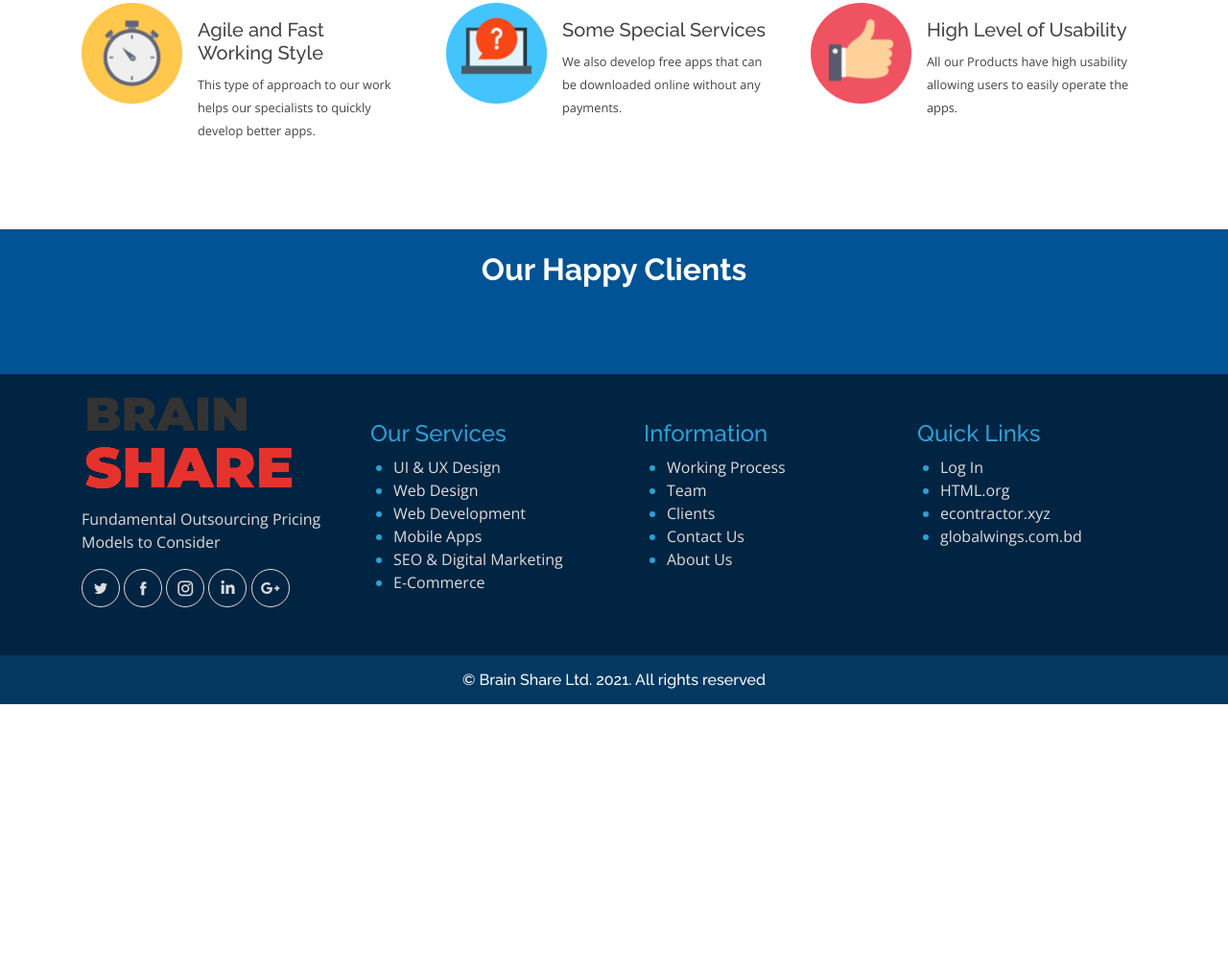
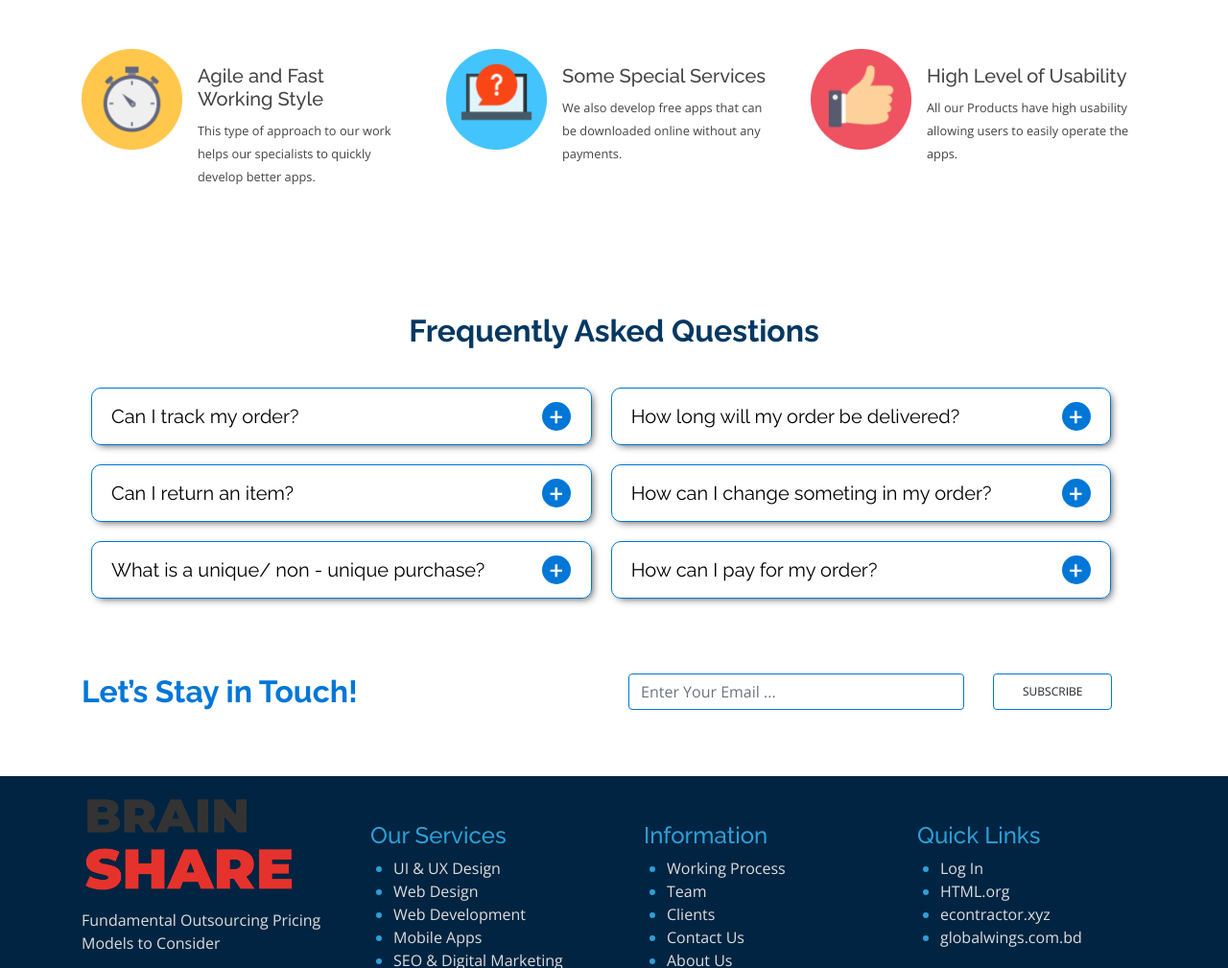
Before and after one commit to JoynalAbedin88/BrainShare, a plain HTML site: page service.html in a window 1280 px wide. Shown: the part 2973-3982 px from the top of the page at 96% size. Before the commit the page ends 3707 px from the top, so only its background shows below. Drawn offline with nearby package versions, Linux system fonts and the light colour scheme.

Commit message:
Design services page

```diff
--- a/assets/css/style.css
+++ b/assets/css/style.css
@@ -1322,3 +1322,80 @@ section {
   overflow: hidden;
   padding: 1em;
 }
+#question  .item{
+  border: 1px solid #0077D7;
+  border-radius: 10px;
+  box-sizing: border-box;
+  box-shadow: 3px 3px 9px -3px;
+  float: left;
+  overflow: hidden;
+  padding: .5em;
+  position: relative;
+  margin: 10px;
+}
+#question  .item h3 button{
+  border: none;
+  text-decoration: none;
+  color: #000;
+  font-size: 20px;
+  text-align: left;
+}
+#question  .item h3 button:focus{
+  box-shadow: none;
+}
+#question  .item h3 button span{
+  position: absolute;
+  background: #0077D7;
+  padding:15px;
+  border-radius: 50%;
+  right: 4%;
+  color: #fff;
+}
+#question  .item h3 button span.checked::after{
+  content: '+';
+  position: absolute;
+  font-size: 2em;
+  left: 6.5px;
+  top: -14px;
+}
+#question  .item h3 button span.checked::before{
+  content: '-';
+  position: absolute;
+  font-size: 2em;
+  left: 6.5px;
+  top: -17px;
+  display: none;
+}
+#question  .item input:checked ~ .checked::after {
+  display: none;
+}
+#question  .item input:checked ~ .checked::before{
+  display: block;
+}
+#question  .item input[type='checkbox']{
+  display: none;
+}
+.subscribe input{
+  border: 1px solid #0077D7;
+}
+.subscribe button{
+  border: 1px solid #0077D7;
+  font-size: 12px;
+  padding: 9px 30px;
+}
+@media (min-width: 1000px){
+  #question  .item {
+    -ms-flex: 0 0 45%;
+    flex: 0 0 47%;
+    max-width: 47%;
+    width: 47%;
+  }
+}
+@media (max-width: 999px){
+  #question  .item {
+    -ms-flex: 0 0 95%;
+    flex: 0 0 95%;
+    max-width: 95%;
+    width: 95%;
+  }
+}
--- a/service.html
+++ b/service.html
@@ -240,7 +240,7 @@
                 <h3 style="color:#033862">Why Choose Us</h3>
             </div>
             <div class="row">
-                <div class="col-12 col-md-4">
+                <div class="col-12 col-md-6 col-lg-4 my-3">
                     <div class="img">
                         <img width="100%" src="assets/img/pc-monitor 1.png" alt="">
                     </div>
@@ -253,7 +253,7 @@
                     </p>
                    </div>
                 </div>
-                <div class="col-12 col-md-4">
+                <div class="col-12 col-md-6 col-lg-4 my-3">
                     <div class="img">
                         <img width="100%" src="assets/img/phone-call 1.png" alt="">
                     </div>
@@ -266,7 +266,7 @@
                     </p>
                    </div>
                 </div>
-                <div class="col-12 col-md-4">
+                <div class="col-12 col-md-6 col-lg-4 my-3">
                     <div class="img">
                         <img width="100%" src="assets/img/round.png" alt="">
                     </div>
@@ -279,7 +279,7 @@
                     </p>
                    </div>
                 </div>
-                <div class="col-12 col-md-4">
+                <div class="col-12 col-md-6 col-lg-4 my-3">
                     <div class="img">
                         <img width="100%" src="assets/img/stopwatch 1.png" alt="">
                     </div>
@@ -292,7 +292,7 @@
                     </p>
                    </div>
                 </div>
-                <div class="col-12 col-md-4">
+                <div class="col-12 col-md-6 col-lg-4 my-3">
                     <div class="img">
                         <img width="100%" src="assets/img/question 1.png" alt="">
                     </div>
@@ -303,7 +303,7 @@
                     </p>
                    </div>
                 </div>
-                <div class="col-12 col-md-4">
+                <div class="col-12 col-md-6 col-lg-4 my-3">
                     <div class="img">
                         <img width="100%" src="assets/img/thumb-up 1.png" alt="">
                     </div>
@@ -320,40 +320,134 @@
         </div>
     </section>
 
-    <!-- End Why Us Section -->
 
-    <section id="sponsor" class="pt-2" style="background: #005394;">
-      <div class="container" data-aos="fade-up">
+    <section id="question" class="pt-2">
+      <div class="container">
         <div class="section-title" data-aos="zoom-in">
-            <h3 class="text-white">Our Happy Clients</h3>
+          <h3 style="color:#033862">Frequently Asked Questions</h3>
         </div>
-        <div class="happy-client owl-carousel">
-          <div class="client-item text-center">
-            <div class="star">
-              <span>&#9733;&#9733;&#9733;&#9733;&#9733;</span>
+
+
+            <div class="item">
+              <h3 class="m-0">
+                <button class="btn btn-link" data-toggle="collapse" data-target="#qtn1">
+                  <label for="check1" class="m-0">
+                  Can I track my order?
+                    <input id="check1" type="checkbox">
+                    <span class="checked"></span>
+                  </label>
+                </button>
+              </h3>
+              <div id="qtn1" class="collapse" aria-labelledby="headingOne">
+                <p class="px-3">Yes, your can! After placing your order you will receive an order confirmation via
+                  email. Each order starts production 24 hours after your order is placed. Within 72
+                  hours of you placing your order, you will receive an expected delivery data. When
+                  the order ships, you will receive another email with the tracking number and a link.</p>
+              </div>
             </div>
-            <p>Lorem ipsum dolor sit amet, consectetur adipiscing elit. Tellus amet, dignissim sed dui sed massa augue orci. Justo a non a pellentesque neque. Auctor viverra egestas non cras malesuada netus nulla cursus. Elementum eu mollis sit viverra.</p>
-            <img src="assets/img/logoM.png" alt="">
+            <div class="item">
+              <h3 class="m-0">
+                <button class="btn btn-link" data-toggle="collapse" data-target="#qtn2">
+                  <label for="check2" class="m-0">
+                    How long will my order be delivered?
+                      <input id="check2" type="checkbox">
+                      <span class="checked"></span>
+                    </label>
+                </button>
+              </h3>
+              <div id="qtn2" class="collapse" aria-labelledby="headingOne">
+                <p class="px-3">Yes, your canrder, you will receive an expected delivery data. When
+                  the order ships, you will receive another email with the tracking number and a link.</p>
+              </div>
+            </div>
+            <div class="item">
+              <h3 class="m-0">
+                <button class="btn btn-link" data-toggle="collapse" data-target="#qtn3">
+                  <label for="check3" class="m-0">
+                    Can I return an item?
+                      <input id="check3" type="checkbox">
+                      <span class="checked"></span>
+                  </label>
+                </button>
+              </h3>
+              <div id="qtn3" class="collapse" aria-labelledby="headingOne">
+                <p class="px-3">Yes, your can! After placing your order you will receive an order confirmation via
+                  email. Each order starts production 24 hours after your order is placed. Within 72
+                  hours of you placing your or, you will receive an expected delivery data. When
+                  the order ships, you will receive another email with the tracking number and a link.</p>
+              </div>
+            </div>
+            <div class="item">
+              <h3 class="m-0">
+                <button class="btn btn-link" data-toggle="collapse" data-target="#qtn4">
+                  <label for="check4" class="m-0">
+                    How can I change someting in my order?
+                      <input id="check4" type="checkbox">
+                      <span class="checked"></span>
+                  </label>
+                </button>
+              </h3>
+              <div id="qtn4" class="collapse" aria-labelledby="headingOne">
+                <p class="px-3">Yes, your can! After placing your order you will receive an order confirmation via
+                  email. Each order starts prodafter your order is placed. Within 72
+                  hours of you placing your order, you wir email with the tracking number and a link.</p>
+              </div>
+            </div>
+            <div class="item">
+              <h3 class="m-0">
+                <button class="btn btn-link" data-toggle="collapse" data-target="#qtn5">
+                  <label for="check5" class="m-0">
+                    What is a unique/ non - unique purchase?
+                      <input id="check5" type="checkbox">
+                      <span class="checked"></span>
+                  </label>
+                </button>
+              </h3>
+              <div id="qtn5" class="collapse" aria-labelledby="headingOne">
+                <p class="px-3">Yes, your can! After placing your order you will receive an order confirmation via
+                  email. Each order starts production 24 hours af</p>
+              </div>
+            </div>
+            <div class="item">
+              <h3 class="m-0">
+                <button class="btn btn-link" data-toggle="collapse" data-target="#qtn6">
+                  <label for="check6" class="m-0">
+                    How can I pay for my order?
+                      <input id="check6" type="checkbox">
+                      <span class="checked"></span>
+                  </label>
+                </button>
+              </h3>
+              <div id="qtn6" class="collapse" aria-labelledby="headingOne">
+                <p class="px-3">Yes, your can! After placing your order you will receive an order confirmation via
+                  email. Each order starts production 24 hours after your oacking number and a link.</p>
+              </div>
+            </div>
+
+      </div>
+    </section>
+    <section class="pt-2">
+      <div class="container">
+        <div class="row">
+          <div class="col-md-6 col-12">
+            <h2 style="color: #0077D7;font-weight: 700;">Let’s Stay in Touch!</h2>
           </div>
-          <div class="client-item text-center">
-            <div class="star">
-              <span>&#9733;&#9733;&#9733;&#9733;&#9733;</span>
-            </div>
-            <p>Lorem ipsum dolor sit amet, consectetur adipiscing elit. Tellus amet, dignissim sed dui sed massa augue orci. Justo a non a pellentesque neque. Auctor viverra egestas non cras malesuada netus nulla cursus. Elementum eu mollis sit viverra.</p>
-            <img src="assets/img/images.png" alt="">
-          </div>
-          <div class="client-item text-center">
-            <div class="star">
-              <span>&#9733;&#9733;&#9733;&#9733;&#9733;</span>
-            </div>
-            <p>Lorem ipsum dolor sit amet, consectetur adipiscing elit. Tellus amet, dignissim sed dui sed massa augue orci. Justo a non a pellentesque neque. Auctor viverra egestas non cras malesuada netus nulla cursus. Elementum eu mollis sit viverra.</p>
-            <img src="assets/img/0526_Logo_06.png" alt="">
+          <div class="col-md-6 col-12">
+            <form action="#">
+              <div class="row subscribe">
+                <div class="col-8">
+                  <input type="email" placeholder="Enter Your Email ..." class="form-control">
+                </div>
+                <div class="col-4">
+                  <button class="btn" type="submit">SUBSCRIBE</button>
+                </div>
+              </div>
+            </form>
           </div>
         </div>
       </div>
     </section>
-
-  </main><!-- End #main -->
+   </main>
 
   <!-- ======= Footer ======= -->
   <footer id="footer">
```
